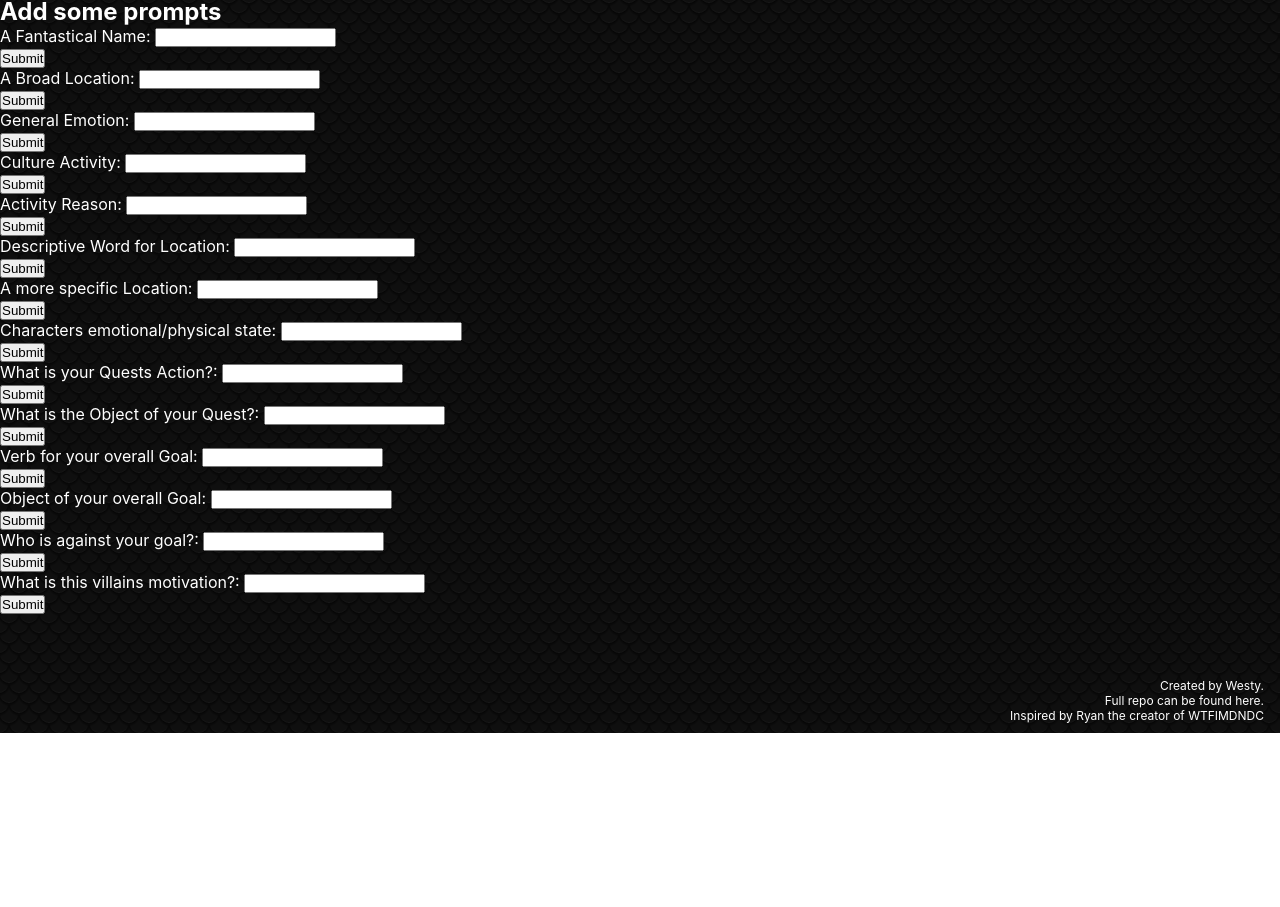
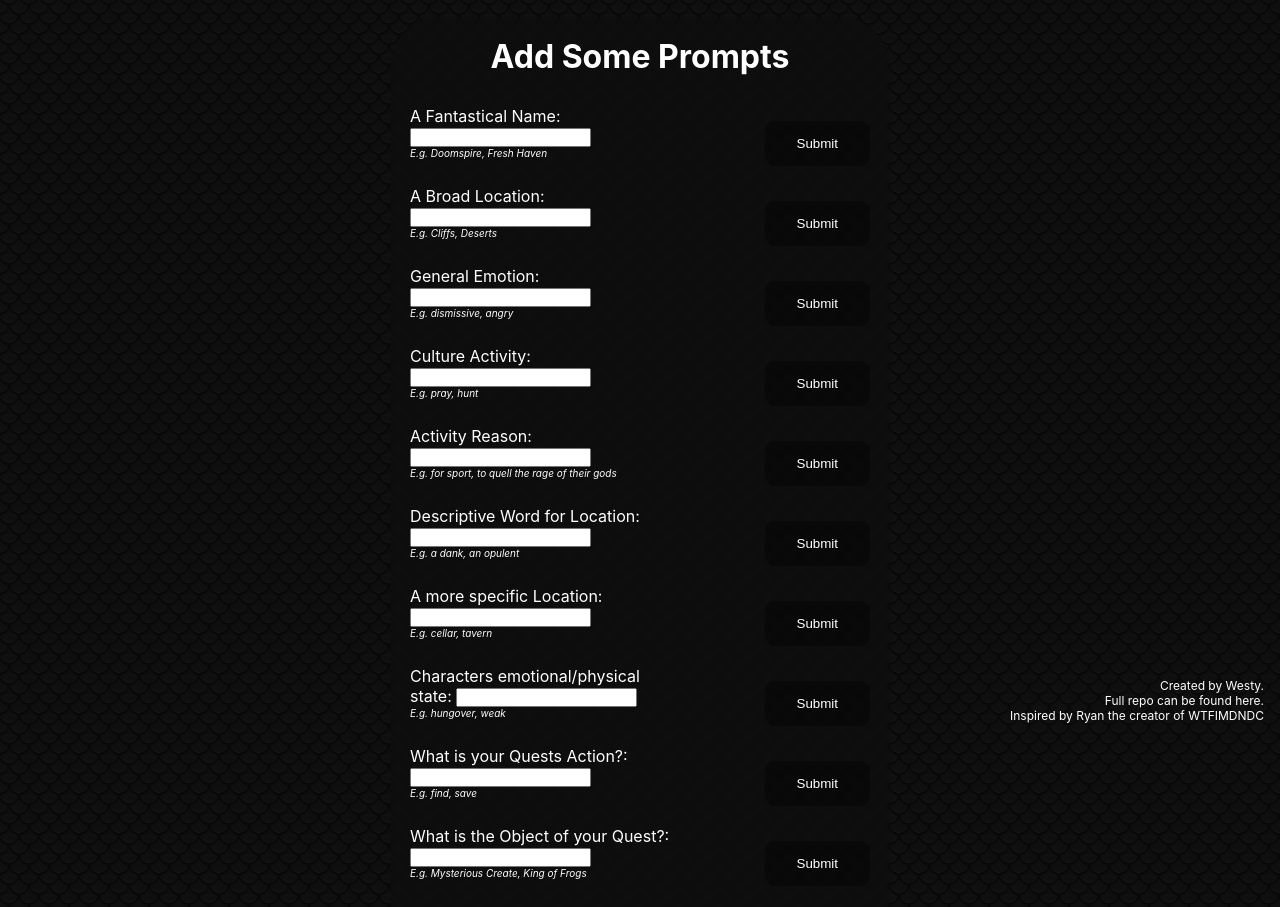
Before and after one commit to WestyCodes/DnDQuestHook, a React (Create React App) app: page /prompts in a window 1280 px wide. Shown: the part 67-974 px from the top of the page. Before the commit the page ends 800 px from the top, so only its background shows below. Built offline with nearby package versions, Linux system fonts and the light colour scheme; a web font is replaced by a local one.

Commit message:
Added css changes and created promptspage css wrapped some blocks of code in divs for better css

```diff
--- a/src/header/header.css
+++ b/src/header/header.css
@@ -1,5 +1,5 @@
 .headerWrapper {
-    backdrop-filter: blur(2px);
+    backdrop-filter: blur(3px);
 }
 
 .headerUL {
--- a/src/main/main.css
+++ b/src/main/main.css
@@ -12,7 +12,7 @@
     width: 600px;
     padding: 30px 30px 30px 30px;
     margin: 20px 20px 20px 20px;
-    backdrop-filter: blur(2px);
+    backdrop-filter: blur(3px);
     border-radius: 50px;
 }
 
--- a/src/prompts/PromptsPage.js
+++ b/src/prompts/PromptsPage.js
@@ -1,5 +1,6 @@
 import { useState } from "react"
 import { post } from '../apiFunctions/apiFunctions.js'
+import './promptspage.css'
 
 export default function PromptsPage() {
 
@@ -188,14 +189,19 @@ export default function PromptsPage() {
     }
 
     return (
-        <div>
-            <h2>Add some prompts</h2>
+        <div className="promptsMain">
+
+            <div className="promptsWrap">
+                <h2>Add Some Prompts</h2>
 
                 <div className="formDiv">
-                <form className="" onSubmit={handleSubmitLN}>
+                    <form className="formWrap" onSubmit={handleSubmitLN}>
+                        <div className="inputWrap">
                             <label htmlFor="locationName">A Fantastical Name: </label>
                             <input id="locationName" name="locationName" type="text" required  onChange={handleChangeLN}/>
-                    <div className="">
+                            <p className="examples">E.g. Doomspire, Fresh Haven</p>
+                        </div>
+                        <div className="buttonWrap">
                             <button className="submitPromptButton" type="submit">
                             Submit
                             </button>
@@ -204,10 +210,13 @@ export default function PromptsPage() {
                 </div>
 
                 <div className="formDiv">
-                <form className="" onSubmit={handleSubmitBL}>
+                    <form className="formWrap" onSubmit={handleSubmitBL}>
+                        <div className="inputWrap">
                             <label htmlFor="broadLocations">A Broad Location: </label>
                             <input id="broadLocations" name="broadLocations" type="text" required  onChange={handleChangeBL}/>
-                    <div className="">
+                            <p className="examples">E.g. Cliffs, Deserts</p>
+                        </div>
+                        <div className="buttonWrap">
                             <button className="submitPromptButton" type="submit">
                             Submit
                             </button>
@@ -216,11 +225,13 @@ export default function PromptsPage() {
                 </div>
 
                 <div className="formDiv">
-                <form className="" onSubmit={handleSubmitRD}>
-
+                    <form className="formWrap" onSubmit={handleSubmitRD}>
+                        <div className="inputWrap">
                             <label htmlFor="raceDescription">General Emotion: </label>
                             <input id="raceDescription" name="raceDescription" type="text" required onChange={handleChangeRD}/>
-                    <div className="">
+                            <p className="examples">E.g. dismissive, angry</p>
+                        </div>
+                        <div className="buttonWrap">
                             <button className="submitPromptButton" type="submit">
                             Submit
                             </button>
@@ -229,10 +240,13 @@ export default function PromptsPage() {
                 </div>
 
                 <div className="formDiv">
-                <form className="" onSubmit={handleSubmitCA}>
+                    <form className="formWrap" onSubmit={handleSubmitCA}>
+                        <div className="inputWrap">
                             <label htmlFor="cultureActivity">Culture Activity: </label>
                             <input id="cultureActivity" name="cultureActivity" type="text" required onChange={handleChangeCA}/>
-                    <div className="">
+                            <p className="examples">E.g. pray, hunt</p>
+                        </div>
+                        <div className="buttonWrap">
                             <button className="submitPromptButton" type="submit">
                             Submit
                             </button>
@@ -242,10 +256,13 @@ export default function PromptsPage() {
                 </div>
 
                 <div className="formDiv">
-                <form className="" onSubmit={handleSubmitAR}>
+                    <form className="formWrap" onSubmit={handleSubmitAR}>
+                        <div className="inputWrap">
                             <label htmlFor="activityReason">Activity Reason: </label>
                             <input id="activityReason" name="activityReason" type="text" required onChange={handleChangeAR}/>
-                    <div className="">
+                            <p className="examples">E.g. for sport, to quell the rage of their gods</p>
+                        </div>
+                        <div className="buttonWrap">
                             <button className="submitPromptButton" type="submit">
                             Submit
                             </button>
@@ -254,10 +271,13 @@ export default function PromptsPage() {
                 </div>
 
                 <div className="formDiv">
-                <form className="" onSubmit={handleSubmitSLA}>
+                    <form className="formWrap" onSubmit={handleSubmitSLA}>
+                        <div className="inputWrap">
                             <label htmlFor="specificLocationAdjective">Descriptive Word for Location: </label>
                             <input id="specificLocationAdjective" name="specificLocationAdjective" type="text" required onChange={handleChangeSLA}/>
-                    <div className="">
+                            <p className="examples">E.g. a dank, an opulent</p>
+                        </div>
+                        <div className="buttonWrap">
                             <button className="submitPromptButton" type="submit">
                             Submit
                             </button>
@@ -266,10 +286,13 @@ export default function PromptsPage() {
                 </div>
 
                 <div className="formDiv">
-                <form className="" onSubmit={handleSubmitSL}>
+                    <form className="formWrap" onSubmit={handleSubmitSL}>
+                        <div className="inputWrap">
                             <label htmlFor="specificLocation">A more specific Location: </label>
                             <input id="specificLocation" name="specificLocation" type="text" required onChange={handleChangeSL}/>
-                    <div className="">
+                            <p className="examples">E.g. cellar, tavern</p>
+                        </div>
+                        <div className="buttonWrap">
                             <button className="submitPromptButton" type="submit">
                             Submit
                             </button>
@@ -277,83 +300,111 @@ export default function PromptsPage() {
                     </form>
                 </div>
 
-
-            <form className="" onSubmit={handleSubmitSCS}>
-
+                <div className="formDiv">
+                    <form className="formWrap" onSubmit={handleSubmitSCS}>
+                        <div className="inputWrap">
                             <label htmlFor="specificCharacterState">Characters emotional/physical state: </label>
                             <input id="specificCharacterState" name="specificCharacterState" type="text" required onChange={handleChangeSCS}/>
-                <div className="">
-                    <button className="submitPromptButton" type="submit">
-                    Submit
-                    </button>
+                            <p className="examples">E.g. hungover, weak</p>
                         </div>
-            </form>
-
-            <form className="" onSubmit={handleSubmitTA}>
-
-                <label htmlFor="taskAction">What is your Quests Action?: </label>
-                <input id="taskAction" name="taskAction" type="text" required onChange={handleChangeTA}/>
-                <div className="">
-                    <button className="submitPromptButton" type="submit">
-                    Submit
-                    </button>
-                </div>
-            </form>
-
-            <form className="" onSubmit={handleSubmitTO}>
-
-                <label htmlFor="taskObject">What is the Object of your Quest?: </label>
-                <input id="taskObject" name="taskObject" type="text" required onChange={handleChangeTO}/>
-                <div className="">
-                    <button className="submitPromptButton" type="submit">
-                    Submit
-                    </button>
-                </div>
-            </form>
-
-            <form className="" onSubmit={handleSubmitSGA}>
-
-                <label htmlFor="specificGoalAction">Verb for your overall Goal: </label>
-                <input id="specificGoalAction" name="specificGoalAction" type="text" required onChange={handleChangeSGA}/>
-                <div className="">
-                    <button className="submitPromptButton" type="submit">
-                    Submit
-                    </button>
-                </div>
-            </form>
-
-            <form className="" onSubmit={handleSubmitSGO}>
-
-                <label htmlFor="specificGoalObject">Object of your overall Goal: </label>
-                <input id="specificGoalObject" name="specificGoalObject" type="text" required onChange={handleChangeSGO}/>
-                <div className="">
-                    <button className="submitPromptButton" type="submit">
-                    Submit
-                    </button>
-                </div>
-            </form>
-
-            <form className="" onSubmit={handleSubmitOO}>
-
-                <label htmlFor="obstacleObject">Who is against your goal?: </label>
-                <input id="obstacleObject" name="obstacleObject" type="text" required onChange={handleChangeOO}/>
-                <div className="">
-                    <button className="submitPromptButton" type="submit">
-                    Submit
-                    </button>
-                </div>
-            </form>
-
-            <form className="" onSubmit={handleSubmitOOM}>
-
-                <label htmlFor="obstacleObjectMotivation">What is this villains motivation?: </label>
-                <input id="obstacleObjectMotivation" name="obstacleObjectMotivation" type="text" required onChange={handleChangeOOM}/>
-                <div className="">
+                        <div className="buttonWrap">
                             <button className="submitPromptButton" type="submit">
                             Submit
                             </button>
                         </div>
                     </form>
                 </div>
+
+                <div className="formDiv">
+                    <form className="formWrap" onSubmit={handleSubmitTA}>
+                        <div className="inputWrap">
+                            <label htmlFor="taskAction">What is your Quests Action?: </label>
+                            <input id="taskAction" name="taskAction" type="text" required onChange={handleChangeTA}/>
+                            <p className="examples">E.g. find, save</p>
+                        </div>
+                        <div className="buttonWrap">
+                            <button className="submitPromptButton" type="submit">
+                            Submit
+                            </button>
+                        </div>
+                    </form>
+                </div>
+
+                <div className="formDiv">
+                    <form className="formWrap" onSubmit={handleSubmitTO}>
+                        <div className="inputWrap">
+                            <label htmlFor="taskObject">What is the Object of your Quest?: </label>
+                            <input id="taskObject" name="taskObject" type="text" required onChange={handleChangeTO}/>
+                            <p className="examples">E.g. Mysterious Create, King of Frogs</p>
+                        </div>
+                        <div className="buttonWrap">
+                            <button className="submitPromptButton" type="submit">
+                            Submit
+                            </button>
+                        </div>
+                    </form>
+                </div>
+
+                <div className="formDiv">
+                    <form className="formWrap" onSubmit={handleSubmitSGA}>
+                        <div className="inputWrap">
+                            <label htmlFor="specificGoalAction">Verb for your overall Goal: </label>
+                            <input id="specificGoalAction" name="specificGoalAction" type="text" required onChange={handleChangeSGA}/>
+                            <p className="examples">E.g. access, appease</p>
+                        </div>
+                        <div className="buttonWrap">
+                            <button className="submitPromptButton" type="submit">
+                            Submit
+                            </button>
+                        </div>
+                    </form>
+                </div>
+
+                <div className="formDiv">
+                    <form className="formWrap" onSubmit={handleSubmitSGO}>
+                        <div className="inputWrap">
+                            <label htmlFor="specificGoalObject">Object of your overall Goal: </label>
+                            <input id="specificGoalObject" name="specificGoalObject" type="text" required onChange={handleChangeSGO}/>
+                            <p className="examples">E.g. the Great Library of Alexandria, your father</p>
+                        </div>
+                        <div className="buttonWrap">
+                            <button className="submitPromptButton" type="submit">
+                            Submit
+                            </button>
+                        </div>
+                    </form>
+                </div>
+
+                <div className="formDiv">
+                    <form className="formWrap" onSubmit={handleSubmitOO}>
+                        <div className="inputWrap">
+                            <label htmlFor="obstacleObject">Who is against your goal?: </label>
+                            <input id="obstacleObject" name="obstacleObject" type="text" required onChange={handleChangeOO}/>
+                            <p className="examples">E.g. Thieve's Guild, rightful heir</p>
+                        </div>
+                        <div className="buttonWrap">
+                            <button className="submitPromptButton" type="submit">
+                            Submit
+                            </button>
+                        </div>
+                    </form>
+                </div>
+
+                <div className="formDiv">
+                    <form className="formWrap" onSubmit={handleSubmitOOM}>
+                        <div className="inputWrap">
+                            <label htmlFor="obstacleObjectMotivation">What is this villains motivation?: </label>
+                            <input id="obstacleObjectMotivation" name="obstacleObjectMotivation" type="text" required onChange={handleChangeOOM}/>
+                            <p className="examples">E.g. ever being found, revealing their plan</p>
+                        </div>
+                        <div className="buttonWrap">
+                            <button className="submitPromptButton" type="submit">
+                            Submit
+                            </button>
+                        </div>
+                    </form>
+                </div>
+            </div>
+        </div>
     )
 }
--- /dev/null
+++ b/src/prompts/promptspage.css
@@ -0,0 +1,64 @@
+
+
+.promptsMain {
+    display: grid;
+    justify-items: center;
+}
+
+.promptsWrap {
+    display: grid;
+    grid-template-rows: auto;
+    gap: 10px;
+    width: 500px;
+    backdrop-filter: blur(3px);
+    padding: 20px;
+    margin:  20px 20px 20px 20px;
+    border-radius: 50px;
+}
+
+.promptsWrap > h2 {
+    text-align: center;
+    margin-bottom: 20px;
+    font-size: 2rem;
+}
+
+.formDiv {
+    display: grid;
+    align-items: start;
+}
+
+.examples {
+    font-size: 10px;
+    font-style: italic;
+}
+
+.submitPromptButton {
+    background-color: #0000005a;
+    border: none;
+    color: white;
+    padding: 15px 32px;
+    text-align: center;
+    text-decoration: none;
+    border-radius: 10px;
+    margin: 0 0 10px 0;
+}
+
+.submitPromptButton:hover {
+    background-color: #4141415a;
+}
+
+.submitPromptButton:active {
+    background-color: black;
+    font-size: 80%;
+}
+
+.formWrap {
+    display: grid;
+    grid-template-columns: 260px 200px;
+}
+
+.buttonWrap {
+    margin-top: 15px;
+    display: grid;
+    justify-content: end;
+}
```
Lines whose indentation alone changed are shown as unchanged.
